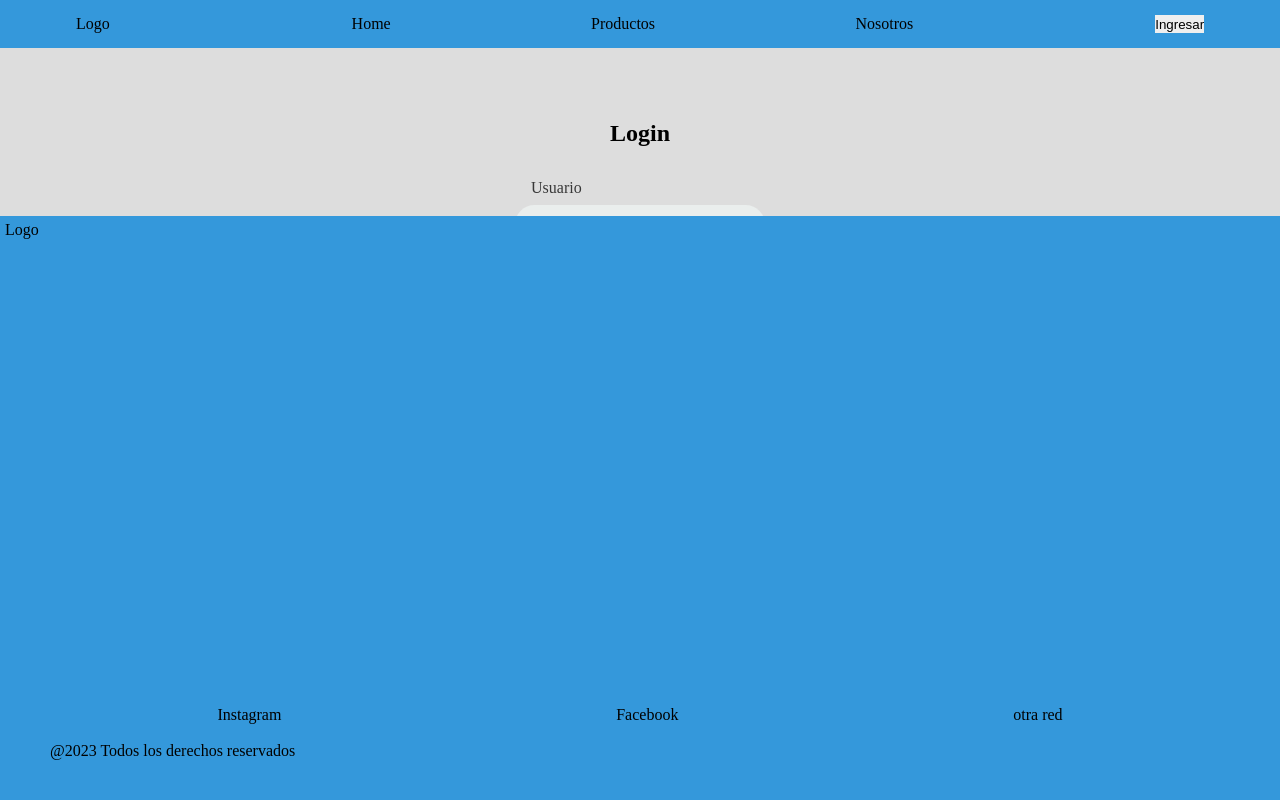
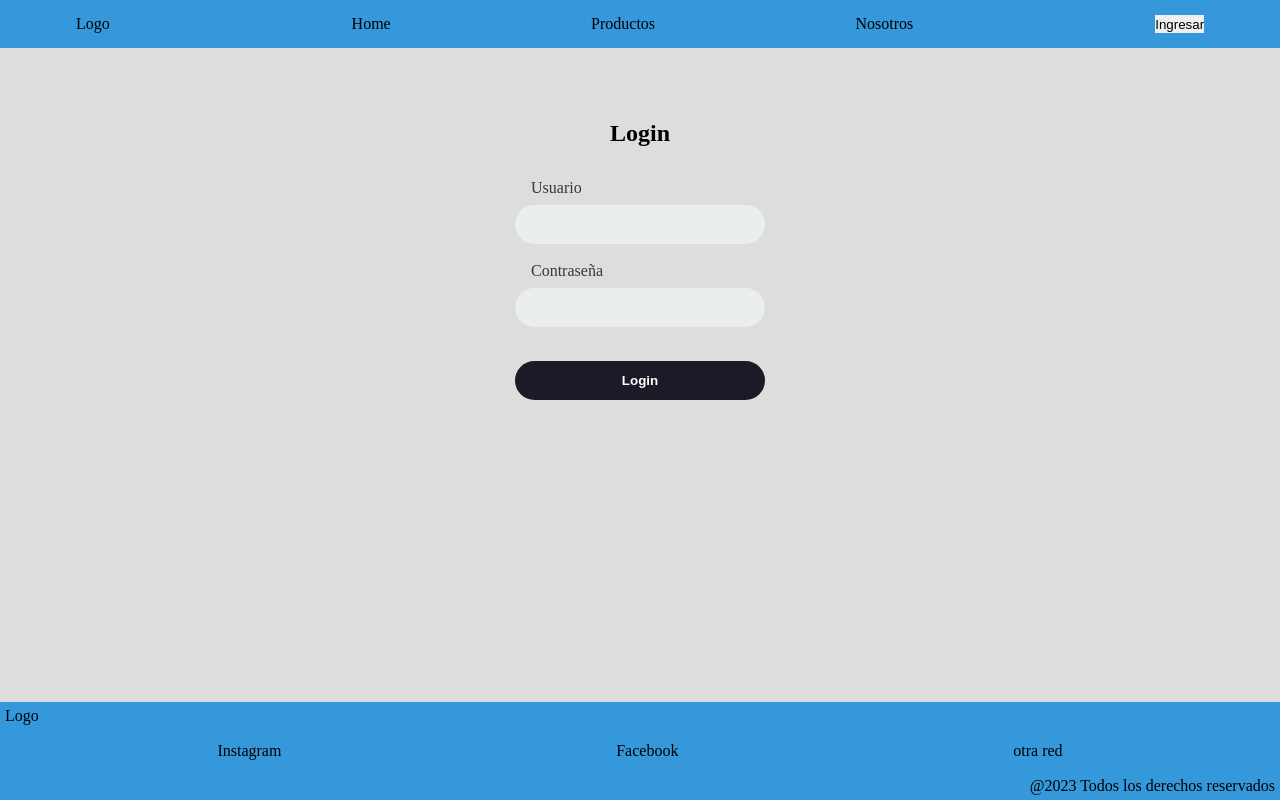
Before and after one commit to F3D9/Proyecto-HTML-CSS-JS, a plain HTML site: page ingresar.html in a window 1280 px wide. Drawn offline with Linux system fonts and the light colour scheme.

Commit message:
Correccion de error

```diff
--- a/ingresar.html
+++ b/ingresar.html
@@ -36,24 +36,16 @@
                 </div>
 
             </form>
+        </div>
     </main>
-
     <footer>
-        <br><br><br><br><br><br><br><br><br><br><br><br><br><br><br><br><br><br><br><br><br><br><br><br><br>
-        <!--despues le sacamos el br-->
-
-        <nav>
         <div class="logo">Logo</div>
-
         <ul class="enlaces">
             <li>Instagram</li>
             <li>Facebook</li>
             <li>otra red</li>
         </ul>
-
-        </nav>
-        <br>
-        <p>@2023 Todos los derechos reservados</p>
+        <p class="copy">@2023 Todos los derechos reservados</p>
 
     </footer>
 </body>
```
Lines whose indentation alone changed are shown as unchanged.
